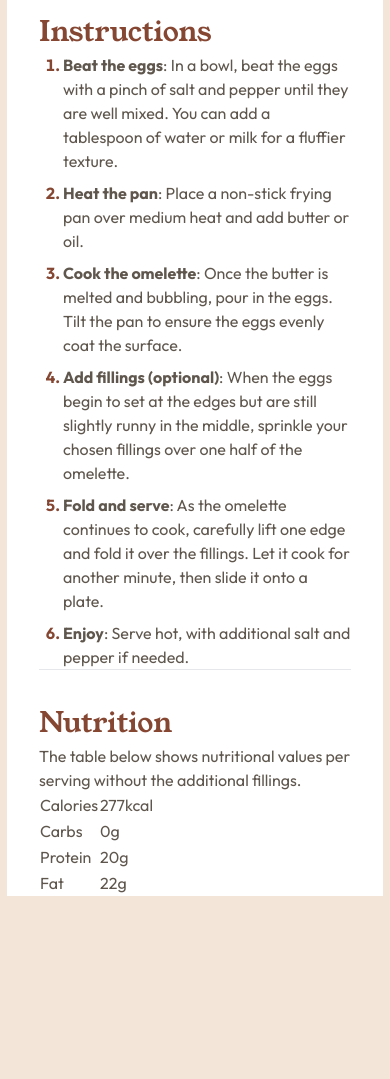
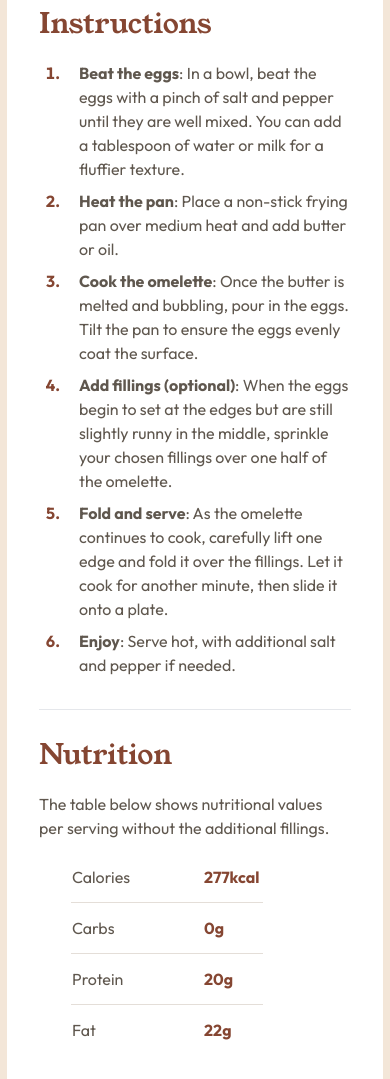
Before and after one commit to keltiek/frontendmentor, a plain HTML site: page recipe-page/index.html in a window 390 px wide. Shown: the part 968-2047 px from the top of the page. Before the commit the page ends 1864 px from the top, so only its background shows below. Drawn offline with nearby package versions, Linux system fonts and the light colour scheme.

Commit message:
wrong table border, only mobile

```diff
--- a/recipe-page/index.html
+++ b/recipe-page/index.html
@@ -106,77 +106,86 @@
           </li>
         </ul>
         <hr />
-        <h2 class="text-nutmeg font-youngserif mt-8 text-[1.75rem]">
+        <h2 class="text-nutmeg font-youngserif mb-4 mt-6 text-[1.75rem]">
           Instructions
         </h2>
 
-        <ol class="text-nutmeg ml-6 list-decimal space-y-2 font-bold">
+        <ol class="text-nutmeg mb-8 ml-6 list-decimal space-y-2 font-bold">
           <li>
-            <span class="text-wengebrown font-normal"
-              ><b>Beat the eggs</b>: In a bowl, beat the eggs with a pinch of
+            <div class="text-wengebrown pl-4 font-normal">
+              <b>Beat the eggs</b>: In a bowl, beat the eggs with a pinch of
               salt and pepper until they are well mixed. You can add a
-              tablespoon of water or milk for a fluffier texture.</span
-            >
+              tablespoon of water or milk for a fluffier texture.
+            </div>
           </li>
           <li>
-            <span class="text-wengebrown font-normal"
-              ><b>Heat the pan</b>: Place a non-stick frying pan over medium
-              heat and add butter or oil.</span
-            >
+            <div class="text-wengebrown pl-4 font-normal">
+              <b>Heat the pan</b>: Place a non-stick frying pan over medium heat
+              and add butter or oil.
+            </div>
           </li>
           <li>
-            <span class="text-wengebrown font-normal"
-              ><b>Cook the omelette</b>: Once the butter is melted and bubbling,
+            <div class="text-wengebrown pl-4 font-normal">
+              <b>Cook the omelette</b>: Once the butter is melted and bubbling,
               pour in the eggs. Tilt the pan to ensure the eggs evenly coat the
-              surface.</span
-            >
+              surface.
+            </div>
           </li>
           <li>
-            <span class="text-wengebrown font-normal"
-              ><b>Add fillings (optional)</b>: When the eggs begin to set at the
+            <div class="text-wengebrown pl-4 font-normal">
+              <b>Add fillings (optional)</b>: When the eggs begin to set at the
               edges but are still slightly runny in the middle, sprinkle your
-              chosen fillings over one half of the omelette.</span
-            >
+              chosen fillings over one half of the omelette.
+            </div>
           </li>
           <li>
-            <span class="text-wengebrown font-normal"
-              ><b>Fold and serve</b>: As the omelette continues to cook,
+            <div class="text-wengebrown pl-4 font-normal">
+              <b>Fold and serve</b>: As the omelette continues to cook,
               carefully lift one edge and fold it over the fillings. Let it cook
-              for another minute, then slide it onto a plate.</span
-            >
+              for another minute, then slide it onto a plate.
+            </div>
           </li>
           <li>
-            <span class="text-wengebrown font-normal"
-              ><b>Enjoy</b>: Serve hot, with additional salt and pepper if
-              needed.</span
-            >
+            <div class="text-wengebrown pl-4 font-normal">
+              <b>Enjoy</b>: Serve hot, with additional salt and pepper if
+              needed.
+            </div>
           </li>
         </ol>
         <hr />
-        <h2 class="text-nutmeg font-youngserif mt-8 text-[1.75rem]">
+        <h2 class="text-nutmeg font-youngserif mb-4 mt-6 text-[1.75rem]">
           Nutrition
         </h2>
-        <p>
+        <p class="pb-6 pr-4">
           The table below shows nutritional values per serving without the
           additional fillings.
         </p>
-        <table>
-          <tr>
+        <table class="mb-6 ml-8">
+          <tbody>
+            <tr
+              class="border-lightgrey grid grid-cols-2 gap-[4.5rem] border-b border-solid pb-3"
+            >
               <td>Calories</td>
-            <td>277kcal</td>
+              <td class="text-nutmeg font-bold">277kcal</td>
             </tr>
-          <tr>
+
+            <tr
+              class="border-lightgrey grid grid-cols-2 gap-[4.5rem] border-b border-solid py-3"
+            >
               <td>Carbs</td>
-            <td>0g</td>
+              <td class="text-nutmeg font-bold">0g</td>
             </tr>
-          <tr>
+            <tr
+              class="border-lightgrey box-border grid grid-cols-2 gap-[4.5rem] border-b border-solid py-3"
+            >
               <td>Protein</td>
-            <td>20g</td>
+              <td class="text-nutmeg font-bold">20g</td>
             </tr>
-          <tr>
+            <tr class="grid grid-cols-2 gap-[4.5rem] py-3">
               <td>Fat</td>
-            <td>22g</td>
+              <td class="text-nutmeg font-bold">22g</td>
             </tr>
+          </tbody>
         </table>
       </div>
     </main>
```
Lines whose indentation alone changed are shown as unchanged.
